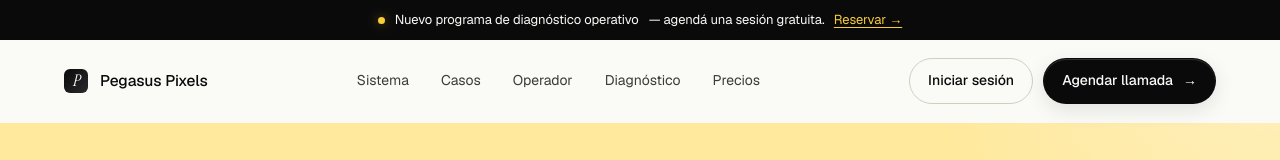
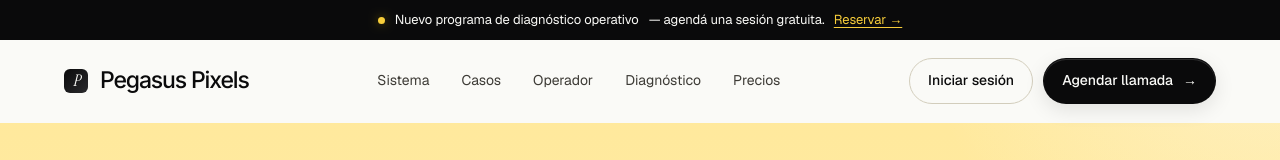
Before and after one commit to dcrecycler-ctrl/Pegasus-Pixels, a Next.js app: page / in a window 1280 px wide. Shown: the top 160 px of the page. Built offline with nearby package versions, Linux system fonts and the light colour scheme.

Commit message:
Add Inter font and update logo size/tracking
Co-Authored-By: Claude Sonnet 4.6 <noreply@anthropic.com>

```diff
--- a/app/globals.css
+++ b/app/globals.css
@@ -126,9 +126,10 @@ section { position: relative; }
   display: flex;
   align-items: center;
   gap: 12px;
-  font-size: 15.5px;
+  font-family: var(--font-inter), ui-sans-serif, sans-serif;
+  font-size: 23px;
   font-weight: 500;
-  letter-spacing: -0.005em;
+  letter-spacing: -0.05em;
 }
 .topbar .brand .mark {
   width: 24px;
--- a/app/layout.tsx
+++ b/app/layout.tsx
@@ -1,5 +1,5 @@
 import type { Metadata } from "next";
-import { Geist, Geist_Mono, Instrument_Serif } from "next/font/google";
+import { Geist, Geist_Mono, Instrument_Serif, Inter } from "next/font/google";
 import "./globals.css";
 
 const geistSans = Geist({
@@ -19,6 +19,12 @@ const instrumentSerif = Instrument_Serif({
   variable: "--font-instrument-serif",
 });
 
+const inter = Inter({
+  subsets: ["latin"],
+  variable: "--font-inter",
+  weight: ["400", "500", "600"],
+});
+
 export const metadata: Metadata = {
   title: "Pegasus Pixels — Sistemas de tecnología para negocios",
   description:
@@ -33,7 +39,7 @@ export default function RootLayout({
   return (
     <html
       lang="es"
-      className={`${geistSans.variable} ${geistMono.variable} ${instrumentSerif.variable}`}
+      className={`${geistSans.variable} ${geistMono.variable} ${instrumentSerif.variable} ${inter.variable}`}
     >
       <body>{children}</body>
     </html>
```
